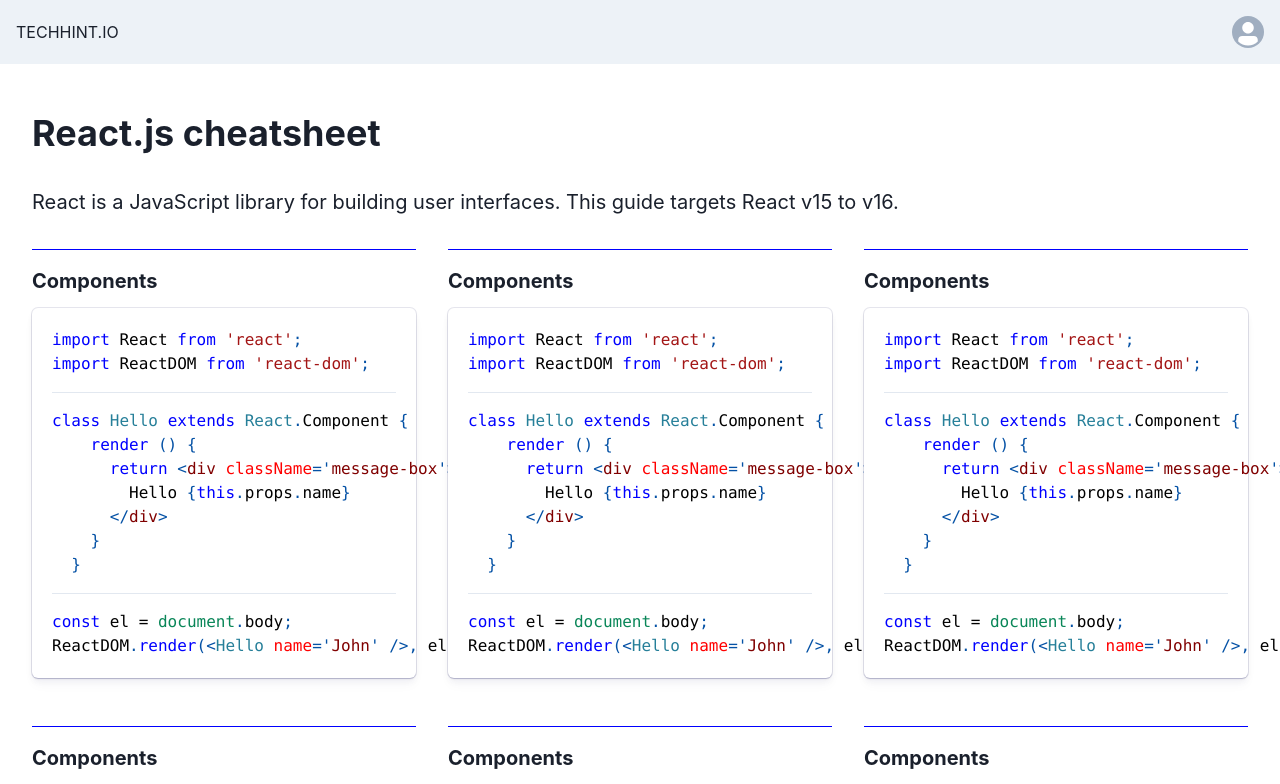
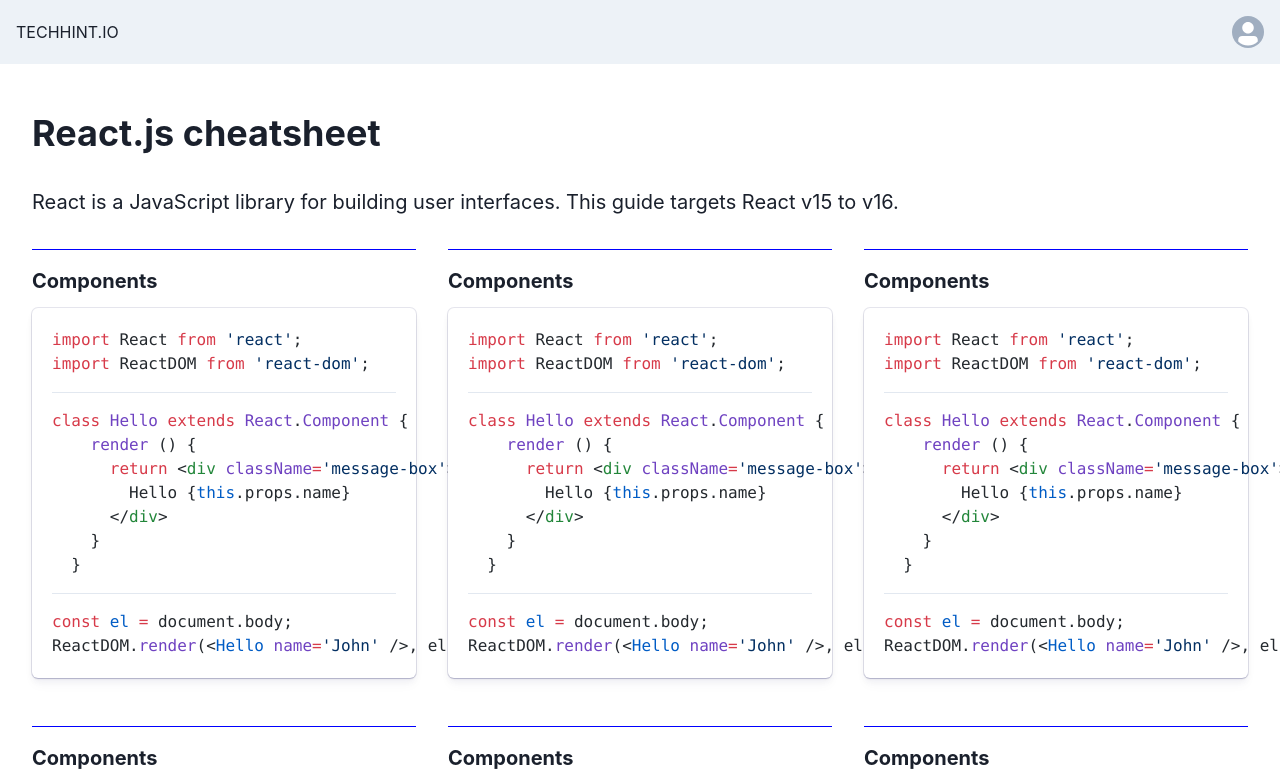
Before and after one commit to phucxp12vn/tech-hint, a Next.js app: page /array in a window 1280 px wide. Shown: the top 784 px of the page. Built offline with nearby package versions, Linux system fonts and the light colour scheme.

Commit message:
change library implement highlight code to render for server side

```diff
--- a/package.json
+++ b/package.json
@@ -16,7 +16,6 @@
     "@emotion/styled": "^11.11.5",
     "framer-motion": "^11.1.7",
     "next": "14.2.2",
-    "prism-react-renderer": "^2.3.1",
     "react": "^18",
     "react-dom": "^18"
   },
@@ -26,6 +25,7 @@
     "@types/react-dom": "^18",
     "eslint": "^8",
     "eslint-config-next": "14.2.2",
+    "shiki": "^1.3.0",
     "typescript": "^5"
   }
 }
--- a/src/components/cheatSheet/CodeHightLight.tsx
+++ b/src/components/cheatSheet/CodeHightLight.tsx
@@ -1,25 +1,16 @@
-import { Highlight, themes } from "prism-react-renderer";
+import { codeToHtml } from "shiki";
 
 interface CodeHightLightProps {
   code: string;
 }
 
-const CodeHightLight = ({ code }: CodeHightLightProps) => {
-  return (
-    <Highlight theme={themes.vsLight} code={code} language="tsx">
-      {({ style, tokens, getLineProps, getTokenProps }) => (
-        <pre style={style}>
-          {tokens.map((line, i) => (
-            <div key={i} {...getLineProps({ line })}>
-              {line.map((token, key) => (
-                <span key={key} {...getTokenProps({ token })} />
-              ))}
-            </div>
-          ))}
-        </pre>
-      )}
-    </Highlight>
-  );
+const CodeHightLight = async ({ code }: CodeHightLightProps) => {
+  const html = await codeToHtml(code, {
+    lang: "jsx",
+    theme: "github-light",
+  });
+
+  return <div dangerouslySetInnerHTML={{ __html: html }} />;
 };
 
 export default CodeHightLight;
```
Also changed, not shown: src/components/cheatSheet/CheatCard.tsx (+1 -10 lines), 1 other file (tests, documents, lock files or other folders).
